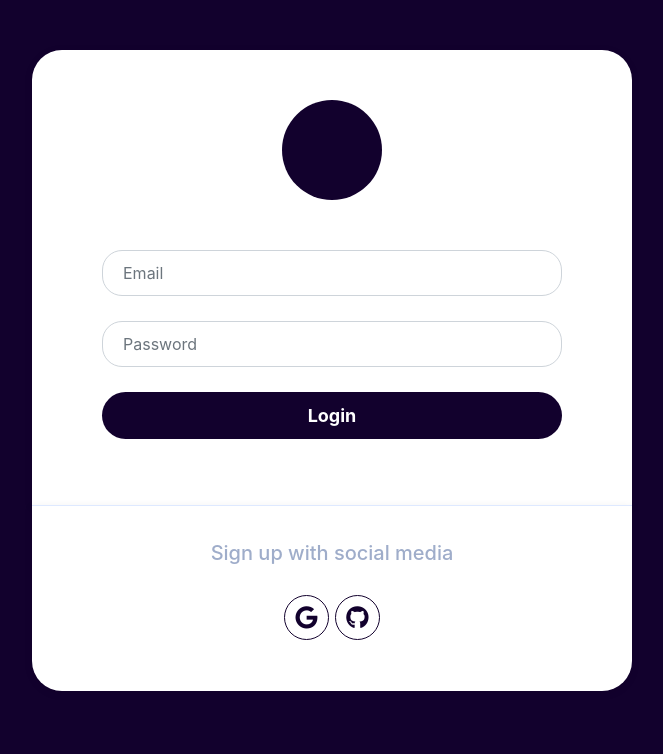
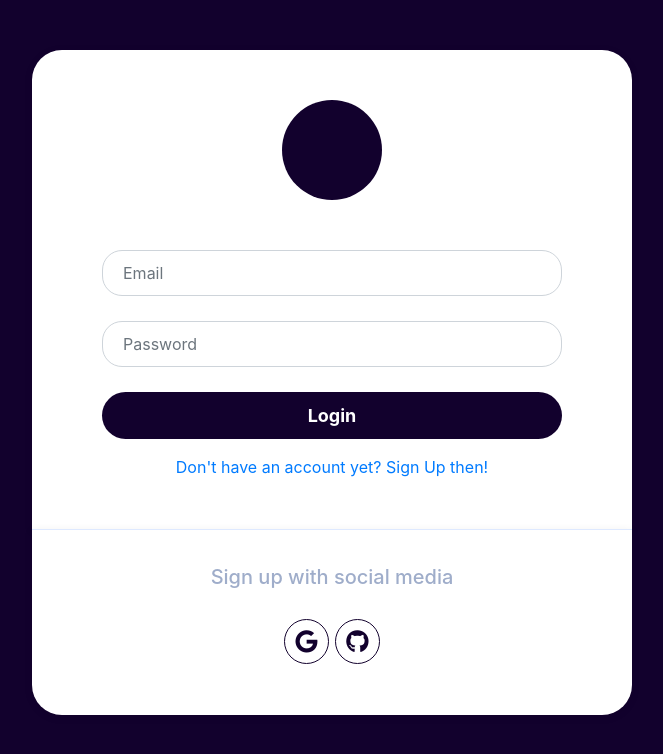
Before and after one commit to Sanchitagarwal7/MyProjects, a React (Create React App) app: page /login in a window 1280 px wide. Shown: the top 754 px of the page, without its empty margins (308-971 px from the left). Built offline with nearby package versions, Linux system fonts and the light colour scheme; some icons are missing.

Commit message:
add link to go to register from login and vice versa

```diff
--- a/public/styles.css
+++ b/public/styles.css
@@ -1,5 +1,6 @@
 body{
     background-color: #12012D;
+    color: aliceblue;
 }
 
 /* REGISTRATION FORM */
--- a/src/components/Login.js
+++ b/src/components/Login.js
@@ -1,5 +1,5 @@
 import React, {useState} from 'react'
-import { useNavigate } from 'react-router';
+import { NavLink, useNavigate } from 'react-router-dom';
 
 const Login = () => {
       let navigate = useNavigate();
@@ -50,6 +50,9 @@ const Login = () => {
               <div className="form-group">
                   <button type="submit" className="btn btn-block create-account">Login</button>
               </div>
+
+              <div className="d-flex justify-content-center"><NavLink to={"/register"}>Don't have an account yet? Sign Up then!</NavLink></div>
+
           </form>
           <div className="social-media">
               <h5>Sign up with social media</h5>
--- a/src/components/Register.js
+++ b/src/components/Register.js
@@ -1,5 +1,5 @@
 import React, {useState} from 'react'
-import { useNavigate } from 'react-router';
+import { NavLink, useNavigate } from 'react-router-dom';
 
 const Register = () => {
     let navigate = useNavigate();
@@ -47,6 +47,9 @@ const Register = () => {
             <div className="form-group">
                 <button type="submit" className="btn btn-block create-account">Register</button>
             </div>
+
+            <div className="d-flex justify-content-center"><NavLink to={"/login"}>Already have an account? Login then!</NavLink></div>
+
         </form>
         <div className="social-media">
             <h5>Sign up with social media</h5>
```
